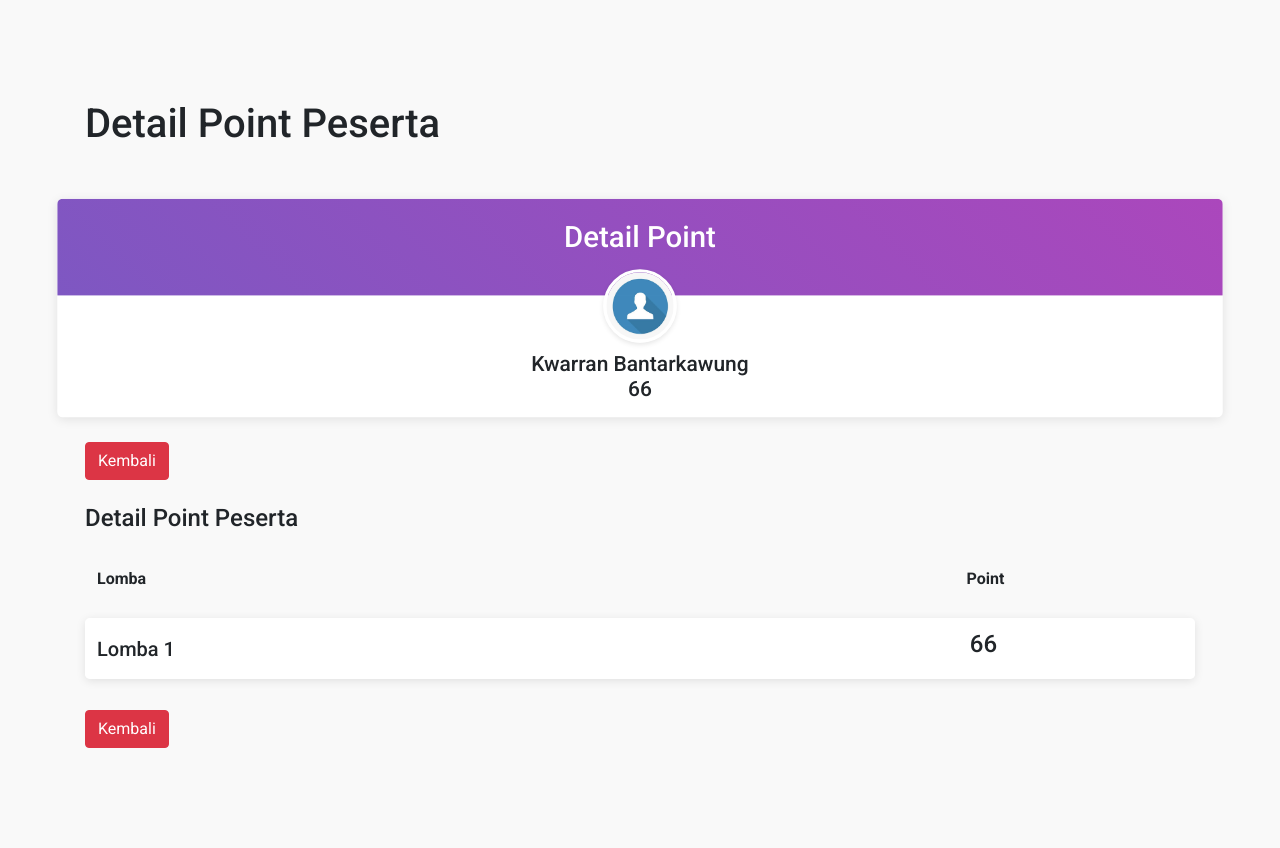
After one commit to erylnanda/Event-Leaderboard, a CodeIgniter app: page /database/home/detail/17 in a window 1280 px wide. The commit adds this page. Run offline with CodeIgniter, Linux system fonts and the light colour scheme; data comes from the database, SQL or seed files in the repository; some libraries are stand-ins or nearby versions.

Commit message:
Add Feature

```diff
--- a/application/controllers/Home.php
+++ b/application/controllers/Home.php
@@ -13,4 +13,15 @@ class Home extends CI_Controller
         $data['peserta'] = $this->M_Point->get_point_leaderboard();
         $this->load->view('home',$data);
     }
+
+    public function detail($id_peserta)
+    {
+        $data['user'] = $this->db->get_where('user', ['username' => $this->session->userdata('username')])->row_array();
+        $data['title'] = 'Detail Point Peserta';
+        $data['point'] = $this->M_Point->get_point_peserta($id_peserta);
+        $data['peserta'] = $this->db->get_where('peserta', ['id_peserta' => $id_peserta])->row_array();
+        $data['total'] = $this->M_Point->get_total_point($id_peserta);
+
+        $this->load->view('detail',$data);
+    }
 }
--- a/application/controllers/Point.php
+++ b/application/controllers/Point.php
@@ -69,7 +69,7 @@ class Point extends CI_Controller
         $user_id = $data['user']['id_username'];
         $data['nama'] = $data['user']['namaUsaha'];
         $data['title'] = 'Update Point';
-        $data['point'] = $this->M_Point->get_point_lomba($id_lomba, $user_id);
+        $data['point'] = $this->M_Point->get_point_lomba($id_lomba);
         $data['lomba'] = $this->db->get_where('lomba', ['id_lomba' => $id_lomba])->row_array();
 
         $this->load->view('template/header', $data);
--- a/application/models/M_Point.php
+++ b/application/models/M_Point.php
@@ -21,8 +21,28 @@ class M_Point extends CI_Model
     // Tambah point
     public function get_point_leaderboard()
     {
-       $sql = "SELECT SUM(nilai.nilai) AS total, peserta.nama_peserta, peserta.foto FROM `nilai` RIGHT JOIN peserta ON nilai.id_peserta = peserta.id_peserta GROUP BY peserta.id_peserta ORDER BY total DESC";
+       $sql = "SELECT SUM(nilai.nilai) AS total, peserta.id_peserta, peserta.nama_peserta, peserta.foto FROM `nilai` RIGHT JOIN peserta ON nilai.id_peserta = peserta.id_peserta GROUP BY peserta.id_peserta ORDER BY total DESC";
         $hasil = $this->db->query($sql);
         return $hasil->result_array();
     }
+
+    public function get_point_peserta($id_peserta)
+    {
+        $this->db->select('a.*, b.* , c.*');
+        $this->db->from('peserta a');
+        $this->db->join('nilai b', 'a.id_peserta = b.id_peserta', 'left');
+        $this->db->join('lomba c', 'b.id_lomba = c.id_lomba', 'left');
+        $this->db->where('a.id_peserta', $id_peserta);
+        $hasil = $this->db->get();
+        return $hasil->result_array();
+    }
+    public function get_total_point($id_peserta)
+    {
+        $this->db->select_sum('nilai','total');
+        $this->db->from('nilai');
+        $this->db->where('id_peserta', $id_peserta);
+        $hasil = $this->db->get();
+        return $hasil->result_array();
+    }
+
 }
--- /dev/null
+++ b/application/views/detail.php
@@ -0,0 +1,106 @@
+<!DOCTYPE html>
+<html lang="en">
+<head>
+	<meta charset="UTF-8">
+	<title><?= $title; ?></title>
+	<meta http-equiv="refresh" content="5" />
+	<meta content="width=device-width, initial-scale=1, maximum-scale=1, user-scalable=no" name="viewport">
+	<link rel="stylesheet" type="text/css" href="https://maxcdn.bootstrapcdn.com/bootstrap/4.0.0/css/bootstrap.min.css">
+	<link rel="stylesheet" href="https://stackpath.bootstrapcdn.com/font-awesome/4.7.0/css/font-awesome.min.css">
+	<link rel="stylesheet" type="text/css" href="<?= base_url(); ?>/assets/home/css/style.css">
+</head>
+<body>
+	<section class="main-content">
+		<div class="container">
+			<h1><?= $title; ?></h1>
+			<br>
+			<br>
+
+			<div class="row">
+				<?php if ($peserta != null) : ?>
+					<div class="col-sm-12">
+                        <div class="leaderboard-card leaderboard-card--first">
+                            <div class="leaderboard-card__top">
+                                <h3 class="text-center">Detail Point</h3>
+                            </div>
+                            <div class="leaderboard-card__body">
+                                <div class="text-center">
+                                    <img src="<?= base_url('upload/avatar/' .$peserta['foto']); ?>" class="circle-img mb-2" alt="User Img">
+                                    <h5 class="mb-0"><?= $peserta['nama_peserta']; ?></h5>
+                                    <h5 class="mb-0"><?= $total[0]['total']; ?></h5>
+                                </div>
+                            </div>
+                        </div>
+					</div>
+				<?php else : ?>
+					<div class="jumbotron">
+						<div class="container">
+							<h1 class="display-4">Empty Data</h1>
+							<p class="lead">Tidak ada Point/Peserta yang di-input</p>
+							<hr class="my-4">
+							<p>Login untuk input data</p>
+							<p class="lead">
+								<a class="btn btn-primary btn-lg" href="<?= base_url('auth'); ?>" role="button">Login</a>
+							</p>
+						</div>
+					</div>
+				<?php endif; ?>
+                <div class="col mb-4">
+                <a href="<?= base_url(); ?>" class="btn btn-danger">Kembali</a>
+                </div>
+			</div>
+
+
+			<h4>Detail Point Peserta</h4>
+
+			<table class="table">
+				<?php if ($point != null) : ?>
+					<thead>
+						<tr>
+							<th>Lomba</th>
+							<th>Point</th>
+						</tr>
+					</thead>
+					<tbody>
+						<?php $i = 1; ?>
+						<?php foreach ($point as $p): ?>
+							<tr>
+								<td>
+									<div class="d-flex align-items-center">
+										<div class="user-info__basic">
+											<h5 class="mb-0"><?= $p['nama_lomba']; ?></h5>
+										</div>
+									</div>
+								</td>
+								<td>
+									<div class="d-flex align-items-baseline justify-content-center">
+										<h4 class="mr-1"><?= $p['nilai']; ?></h4>
+									</div>
+								</td>
+								<?php $i++; ?>
+							</tr>
+						<?php endforeach; ?>
+					</tbody>
+				<?php else : ?>
+					<div class="jumbotron">
+						<div class="container">
+							<h1 class="display-4">Empty Data</h1>
+							<p class="lead">Tidak ada Point/Peserta yang di-input</p>
+							<hr class="my-4">
+							<p>Login untuk input data</p>
+							<p class="lead">
+								<a class="btn btn-primary btn-lg" href="<?= base_url('auth'); ?>" role="button">Login</a>
+							</p>
+						</div>
+					</div>
+				<?php endif; ?>
+			</table>
+            <a href="<?= base_url(); ?>" class="btn btn-danger">Kembali</a>
+		</div>
+	</section>
+
+	<script src="https://code.jquery.com/jquery-3.2.1.slim.min.js"></script>
+	<script src="https://cdnjs.cloudflare.com/ajax/libs/popper.js/1.12.9/umd/popper.min.js"></script>
+	<script src="https://maxcdn.bootstrapcdn.com/bootstrap/4.0.0/js/bootstrap.min.js"></script>
+</body>
+</html>
```
Also changed, not shown: application/views/home.php (+33 -11 lines).
